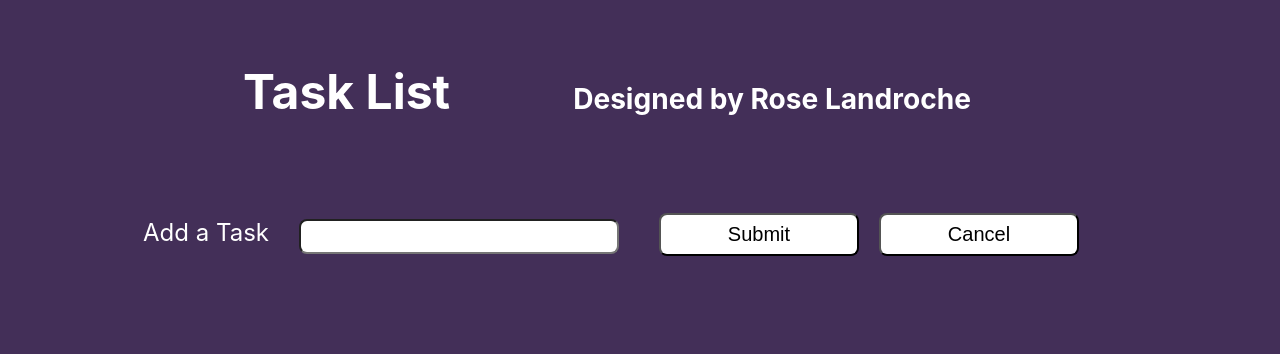
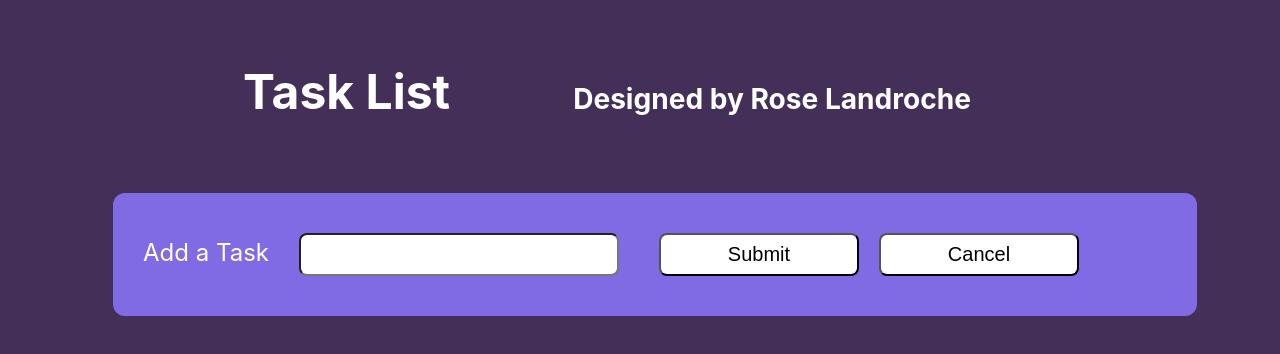
Before and after one commit to roselandroche/task-list-fe, a React (Create React App) app in the folder my-app/: page /addtask in a window 1280 px wide. Shown: the top 354 px of the page. Built offline with nearby package versions, Linux system fonts and the light colour scheme.

Commit message:
Styling changes

```diff
--- a/my-app/src/css/Task.css
+++ b/my-app/src/css/Task.css
@@ -4,7 +4,7 @@
 }
 
 li {
-    padding: 12px 50px;
+    padding: 0 50px 20px 50px;
 }
 
 .edit_btn {
--- a/my-app/src/css/TaskForm.css
+++ b/my-app/src/css/TaskForm.css
@@ -1,9 +1,11 @@
 .form {
     width: 80vw;
     margin: 0 auto;
-    padding: 20px;
+    padding: 40px 30px;
     display: flex;
     align-items: baseline;
+    background-color: rgb(129, 107, 228);
+    border-radius: 12px;
 }
 
 input {
@@ -11,4 +13,5 @@ input {
     padding: 8px;
     border-radius: 8px;
     width: 300px;
+    font-size: 20px;
 }
--- a/my-app/src/css/TaskList.css
+++ b/my-app/src/css/TaskList.css
@@ -3,4 +3,6 @@
     height: auto;
     margin: 0 auto;
     padding: 40px;
+    background-color: rgb(129, 107, 228);
+    border-radius: 12px;
 }
```
